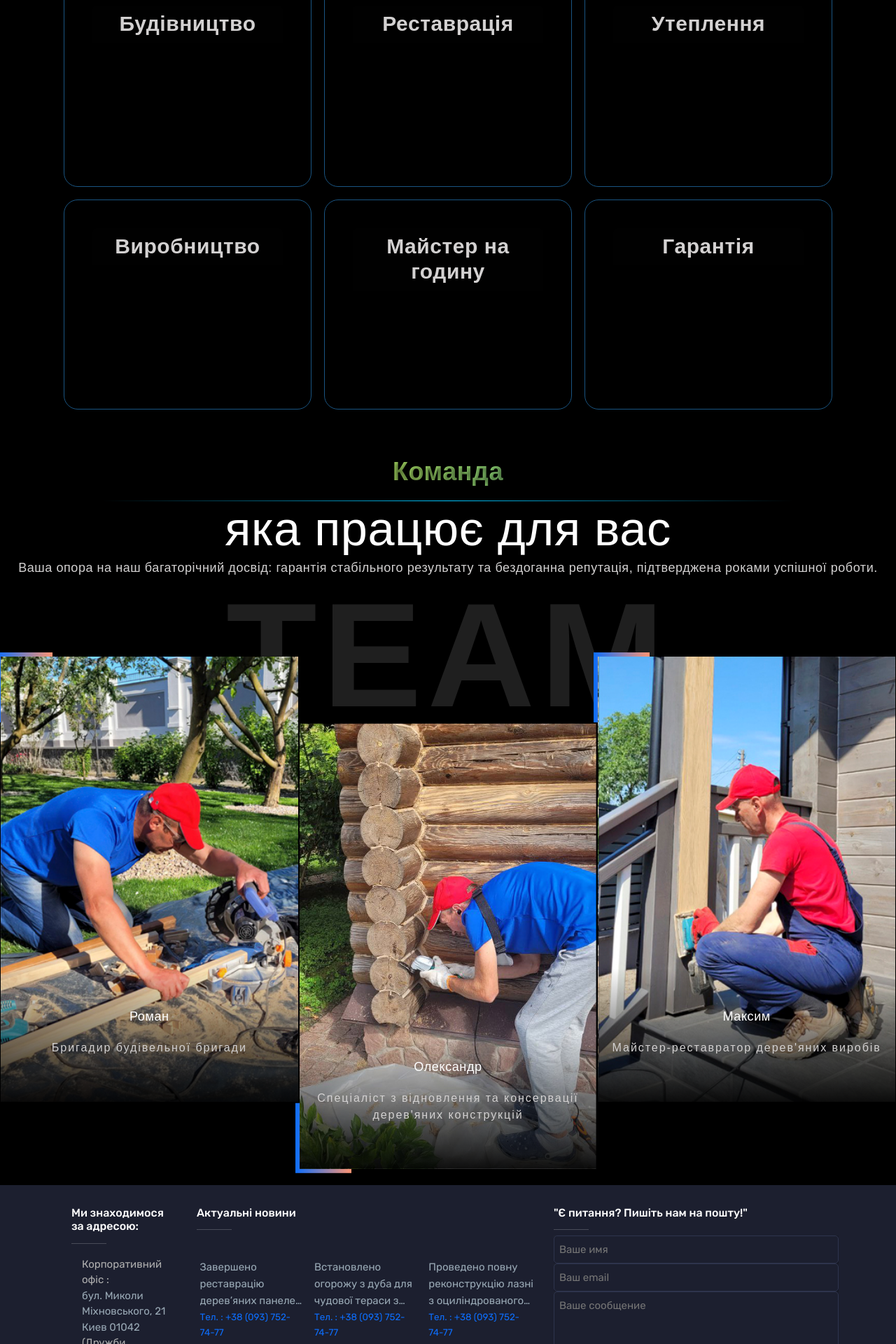
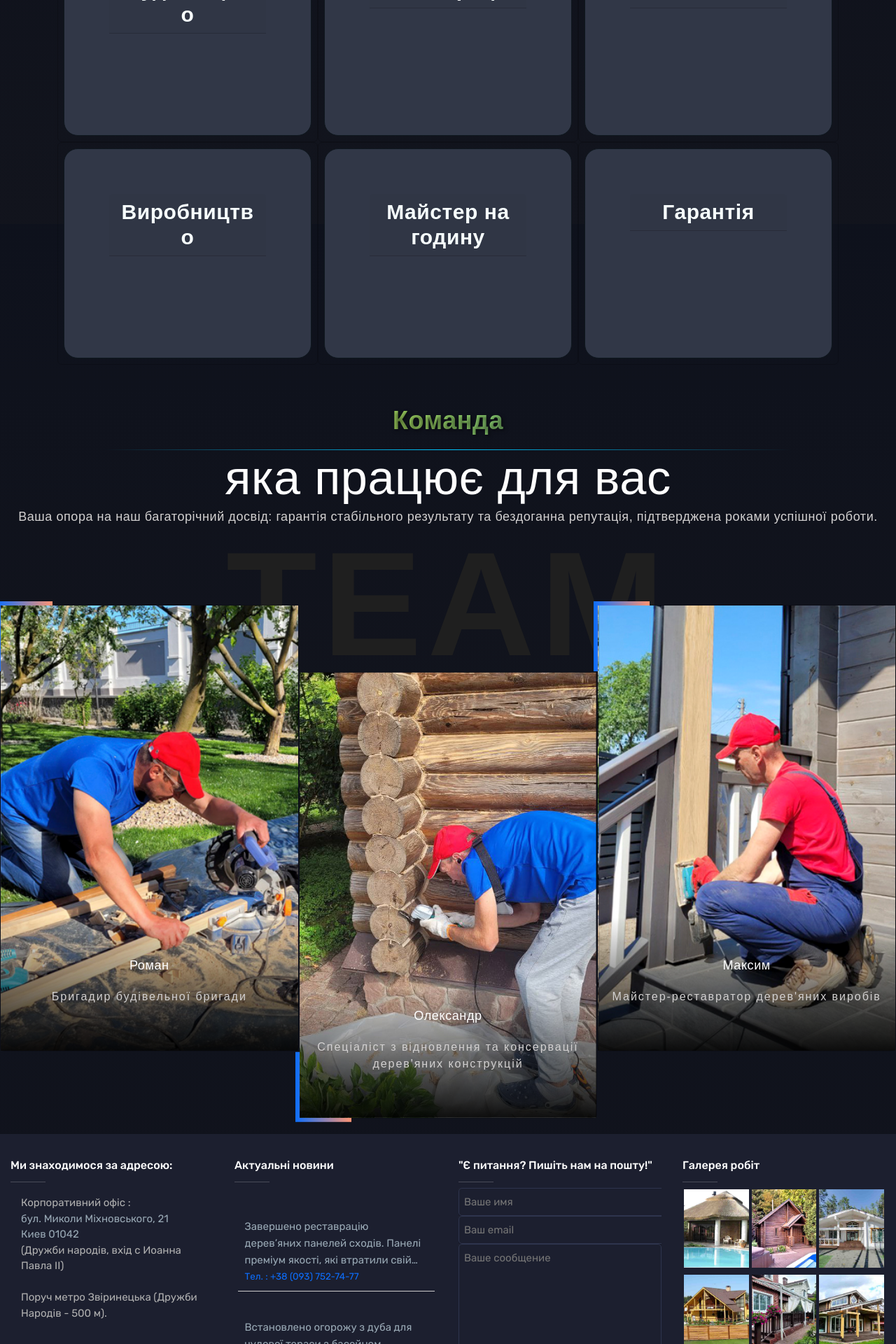
Before and after one commit to teamhousekiev/teamhouse.com.ua, a PHP site: page / in a window 1280 px wide. Shown: the part 2880-4800 px from the top of the page at 70% size. Run offline with PHP 8.4, Linux system fonts and the light colour scheme; some libraries are stand-ins or nearby versions.

Commit message:
correct mobile phone

```diff
--- /dev/null
+++ b/fonts/miroslav/sharefonts.net.txt
@@ -0,0 +1 @@
+Free download fonts at http://sharefonts.net
--- a/index.html
+++ b/index.html
@@ -427,7 +429,8 @@
                   </div>
                 </div>
               </div>
-              <div class="cardFooterGallery">
+              <div class="cardFotter cardFooterGallery ">
+                <!-- cardFooterGallery -->
                 <div class="widget widget_gallery gallery-grid-4">
                   <h5 class="footer-title">Галерея робіт</h5>
                   <ul class="magnific-image">
--- a/styles.css
+++ b/styles.css
@@ -78,13 +78,17 @@
     box-sizing: border-box;
 }
 
+
 /* Медиазапросы для адаптации */
 
 @media (max-width: 767px) {
     /* Мобильные устройства */
     body {
         font-size: 14px; /* Размер шрифта для мобильных */
-        background: #05060f;
+        background-image: url('./img/background/Back4.jpg'); /* Путь к вашему изображению */
+        background-repeat: repeat-y; /* Клонирование только по вертикали */
+        background-size: auto 100%; /* Фиксируем ширину изображения, высота автоматически растягивается */
+        background-position: top left; /* Начало фона в левом верхнем углу */
     }
 
 
@@ -132,7 +136,7 @@
     /* Планшеты */
     body {
         font-size: 16px;
-        background: #05060f;
+
     }
 
     .header {
@@ -811,9 +815,9 @@
     --transition: cubic-bezier(.1, .7, 0, 1);
 }
 
-body{
+/* body{
     background-color: #141414;
-}
+} */
 
 .wrapperGalleryPC{
     display: flex;
@@ -945,10 +949,9 @@
   box-sizing: border-box;
 }
 
-body {
-  background: #171717;
+/* body {
   min-height: 100vh;
-}
+} */
 
 img {
   max-width: 100%;
@@ -1125,7 +1128,7 @@
 
 /*OUR SERVICE*/
 
-* {
+/* * {
     margin: 0;
     padding: 0;
     box-sizing: border-box;
@@ -1138,7 +1141,7 @@
 
     font-family: "Lato", sans-serif;
     font-weight: 400;
-  }
+  } */
   section {
     height: 100%;
   }
@@ -1205,21 +1208,23 @@
     padding: 10px;
   }
   .card-main {
-    border: 1px solid #1a5582;
-    padding: 40px;
-    width: 100%;
-    height: auto; /* Высота будет адаптироваться под содержимое */
-    min-height: 300px; /* Минимальная высота блока */
-    border-radius: 20px;
-    overflow: hidden;
-    background-color: #000;
-    box-sizing: border-box; /* Padding не увеличивает размер блока */
+
+         border: 1px solid #0f181f;
+        padding: 5vw;  /* Применение динамических отступов на основе ширины окна */
+        width: 100%;
+        height: auto;
+        min-height: 300px;
+        border-radius: 20px;
+        overflow: hidden;
+        background-color: #313747;
+        box-sizing: border-box;
+
 }
 
 /* Для мобильных устройств */
 @media (max-width: 768px) {
     .card-main {
-        padding: 2px;
+        padding: 0px;
         min-height: 50px; /* Минимальная высота для мобильных */
     }
 }
@@ -1329,29 +1334,52 @@
     background-color: #1c1f2f;
 }
 .containerFooter {
-    display: flex;
-    align-items: flex-start; /* Меняем на flex-start для высоты по содержимому */
-    justify-content: center;
-    flex-direction: row;
-    flex-wrap: wrap;
-    align-content: flex-start;
-}
+    display: flex; /* Используем флекс-контейнер */
+    justify-content: space-around; /* Равномерное распределение элементов */
+    flex-wrap: wrap; /* Позволяем элементам переноситься на следующую строку */
+    gap: 20px; /* Добавляем расстояние между карточками */
+    width: 100%; /* Контейнер занимает всю ширину */
+}
+
 
 .rowFooter {
     display: flex;
-    justify-content: space-around; /* или space-around для отступов */
-    width: 100%; /* или задайте ширину, если хотите фиксированную */
-    margin-right: -15px;
-    margin-left: -15px;
-    flex-wrap: wrap;
-
-}
-.cardFooter {
-    flex: 1; /* это гарантирует, что все элементы будут иметь одинаковую ширину */
+    justify-content: space-around;
+    flex-wrap: wrap; /* Перенос строк */
+
+    width: 100%;
+
+}
+.cardFooter, .cardFotter { /* Учитываем возможные ошибки в именах классов */
+    flex: 1 1 calc(25% - 40px); /* Каждый элемент занимает 25% ширины с учетом отступов */
+    box-sizing: border-box; /* Учитываем padding и border в ширине */
+    min-width: 250px; /* Минимальная ширина карточки */
+    max-width: 300px; /* Максимальная ширина карточки */
+    padding: 5px; /* Внутренний отступ */
+}
+
+@media (max-width: 768px) {
+    .cardFooter, .cardFotter {
+        flex: 1 1 calc(50% - 20px); /* Для мобильных: два элемента в строке */
+    }
+}
+
+@media (max-width: 480px) {
+    .cardFooter, .cardFotter {
+        flex: 1 1 100%; /* Для очень маленьких экранов: один элемент в строке */
+    }
+}
+
+/* Для мобильной версии */
+@media (max-width: 768px) {
+    .cardFooter {
+    flex: 1;
     text-align: left;
-    padding: 0 20px 0 20px;
-
-}
+    padding: 0 20px;
+}
+}
+
+
 
 .footer-bottom {
     padding: 15px 0;
@@ -1884,20 +1912,23 @@
 }
 
 /* Стили для списка */
-.postsWrapper  {
-    display: block;
-    list-style: none;
+.postsWrapper {
+    display: flex; /* Используем flexbox */
+    flex-direction: column; /* Устанавливаем вертикальную ориентацию */
+    gap: 20px; /* Расстояние между элементами */
     margin: 2em auto;
     max-width: 100%;
     padding: 0;
-    width: 490px; /* Это значение для больших экранов */
-
+    width: 490px; /* Для больших экранов */
 }
 
 .postList {
+
+    padding: 10px;
+    border-bottom: 1px solid #ccc;
     display: inline-block;
     margin: .3em;
-    width: 150px;
+
 }
 
 @media (max-width: 768px) {
@@ -1919,7 +1950,17 @@
 .card-header {
     font-size: 30px;
     font-weight: 600;
-    color: #d3d1d1;
+    color: #f7ffff;
+
+
+}
+.cardBuild.active .card-header {
+    font-family: 'Miroslav';
+    color: #e50c27; /* Красный цвет для первой буквы */
+    background-color: #222e3a;
+     background-size: cover;  /* Чтобы картинка покрывала весь элемент */
+     background-position: center;  /* Центрируем картинку */
+     background-repeat: no-repeat;  /* Запрещаем повторение */
 }
 
 /* Скрыть текст по умолчанию */
@@ -1929,14 +1970,28 @@
     max-height: 0;
     overflow: hidden;
     transition: opacity 0.5s ease, max-height 0.5s ease;
-}
+    text-align: left;
+    padding-left: 1vh;
+
+}
+
 
 /* Показать текст при активации */
 .cardBuild.active .card-textBuild {
     display: block;
     opacity: 1;
-    max-height: 2000px;  /* Увеличиваем максимальную высоту */
-}
+    max-height: 80vh;  /* Увеличиваем максимальную высоту */
+    overflow-y: auto;
+    backdrop-filter: blur(10px); /* Размытие фона */
+    z-index: 1000; /* Поверх всех остальных элементов */
+     /* Добавление фонового изображения */
+     background-color: #222e3a;
+     background-size: cover;  /* Чтобы картинка покрывала весь элемент */
+     background-position: center;  /* Центрируем картинку */
+     background-repeat: no-repeat;  /* Запрещаем повторение */
+
+}
+
 
 
 
@@ -1957,3 +2012,60 @@
     }
 
 }
+
+
+
+
+/* СТИЛИ ДЛЯ ТЕКСТА ----------------------------- */
+.text-indented {
+    overflow-y: auto; /* Включить прокрутку по вертикали */
+    height: 100%; /* Высота блока подстраивается под экран */
+    padding: 5%; /* Внутренние отступы */
+    background: rgba(0, 0, 0, 0.7); /* Блюр или затемнение, если нужно */
+    color: #f7ffff; /* Цвет текста для контраста */
+}
+
+.text-indented p {
+    text-indent: 10px; /* Отступ для первой строки в абзаце */
+    margin: 0 0 10px 0; /* Отступ между абзацами */
+    line-height: 1.6; /* Удобочитаемая высота строки */
+    text-align: justify; /* Выровнять текст по ширине */
+}
+
+.text-indented p:first-child {
+    text-indent: 0; /* Убираем отступ у первого абзаца */
+}
+
+/* ДРЕВНЕРУССКАЯ БУКВА ПЕРВАЯ _________________________ */
+@font-face {
+    font-family: 'Miroslav';
+    src: url('./fonts/miroslav/MIROSLN.ttf') format('truetype');
+    font-weight: normal;
+    font-style: normal;
+}
+
+
+
+.first-letter {
+    font-family: 'Miroslav'; /* Применяет шрифт Miroslav */
+    font-size: 3em;  /* Увеличиваем размер первой буквы */
+    color: #e50c27; /* Красный цвет для первой буквы */
+    font-weight: bold; /* Увеличиваем жирность */
+    display: inline-block;
+    line-height: 1;
+    padding-right: 2px; /* Отступ после первой буквы */
+}
+
+/* РАБОТА С КАРТОЧКАМИ ТОЛЬКО ДЛЯ ПК ---------------------------------------- */
+@media (min-width: 768px) {
+    .card-textBuild {
+      display: none; /* Скрываем текст по умолчанию */
+      transition: opacity 0.3s ease;
+    }
+
+    .card.zoomed .card-textBuild {
+      display: block; /* Показываем текст только если карточка увеличена */
+    }
+
+    /* Можно добавить другие стили для ПК */
+  }
```
Also changed, not shown: other parts of index.html (+22 -16 lines), mobile-script.js (added, +13 -0 lines), script.js (+54 -23 lines), snowfall.js (added, +14 -0 lines), snowflakes.css (added, +21 -0 lines), fonts/miroslav/MIROSLN.ttf (added), img/background/Back3.jpg (added), img/background/Back4.jpg (added), img/background/BlueIse.jpg (added), img/background/FONbackground-1.jpg (added), img/background/FONbackground-2.jpg (added), 1 other file.
